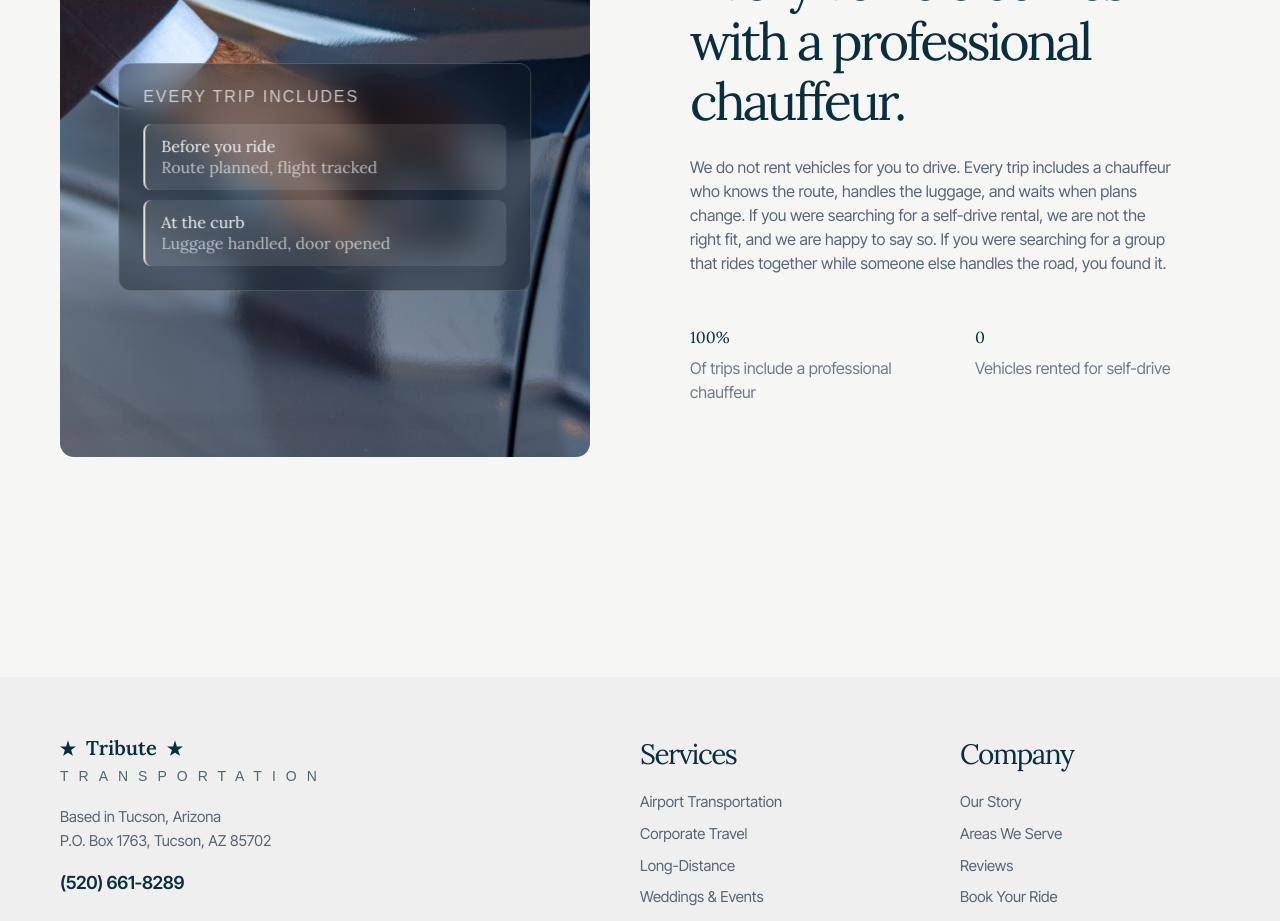
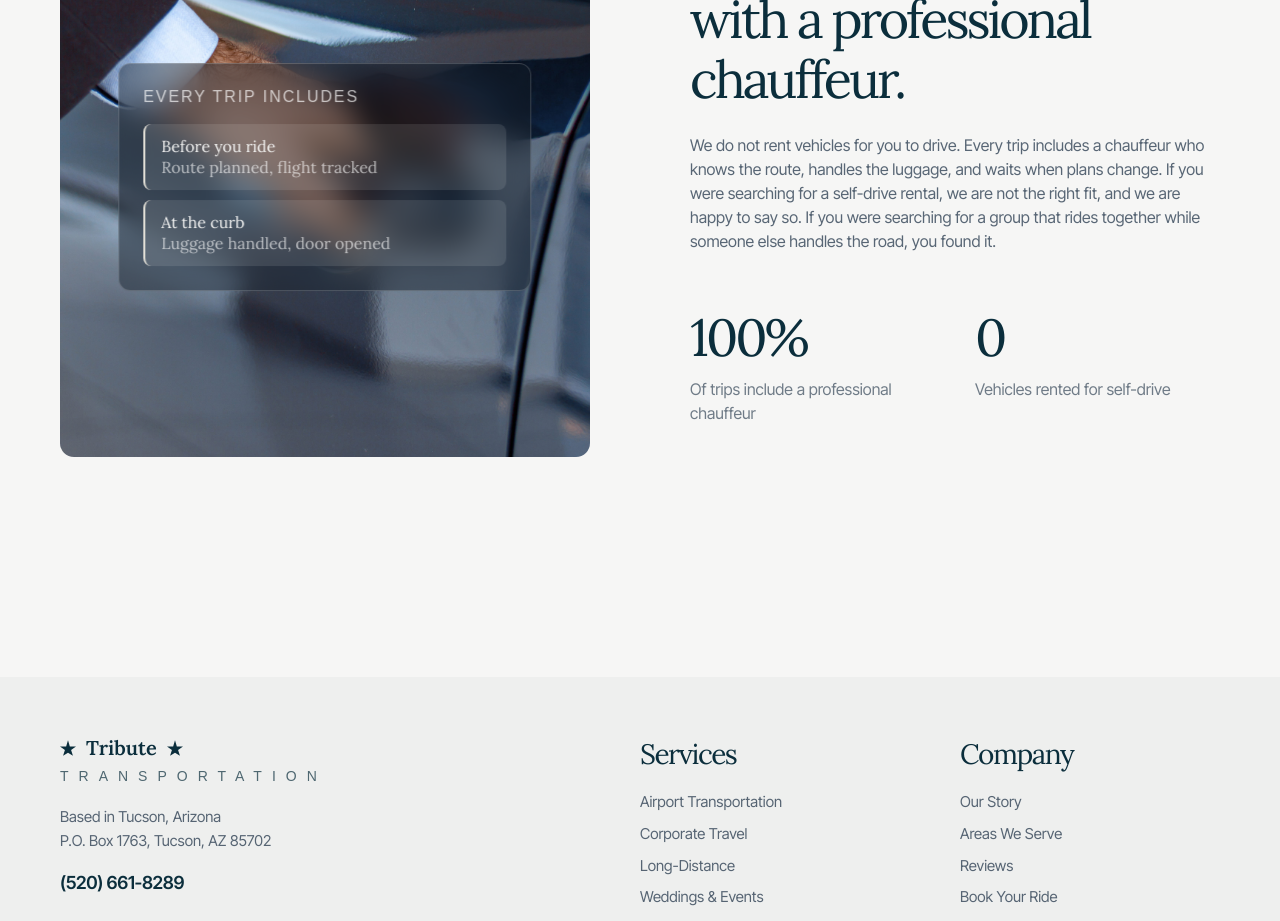
Before and after one commit to ChristianWare/Tribute-Transportation, a Next.js app: page /fleet in a window 1280 px wide. Shown: the part 3160-4081 px from the top of the page. Built offline with nearby package versions, Linux system fonts and the light colour scheme; a web font is replaced by a local one.

Commit message:
added Chauffeur

```diff
--- a/src/components/FleetPage/Chauffeur/Chauffeur.module.css
+++ b/src/components/FleetPage/Chauffeur/Chauffeur.module.css
@@ -89,7 +89,7 @@
 
 .copy {
   color: rgba(22, 42, 62, 0.7);
-  max-width: 52ch;
+  max-width: 650px;
 }
 
 .facts {
--- a/src/components/FleetPage/Chauffeur/Chauffeur.tsx
+++ b/src/components/FleetPage/Chauffeur/Chauffeur.tsx
@@ -40,7 +40,6 @@ export default function Chauffeur() {
               </div>
             </div>
           </div>
-
           <div className={styles.right}>
             <h2 className={styles.heading}>
               Every vehicle comes with a professional chauffeur.
@@ -57,7 +56,7 @@ export default function Chauffeur() {
             <div className={styles.facts}>
               {facts.map((f) => (
                 <div className={styles.fact} key={f.id}>
-                  <span className={styles.factStat}>{f.stat}</span>
+                  <span className={`${styles.factStat} h1`}>{f.stat}</span>
                   <p className={styles.factLabel}>{f.label}</p>
                 </div>
               ))}
```
